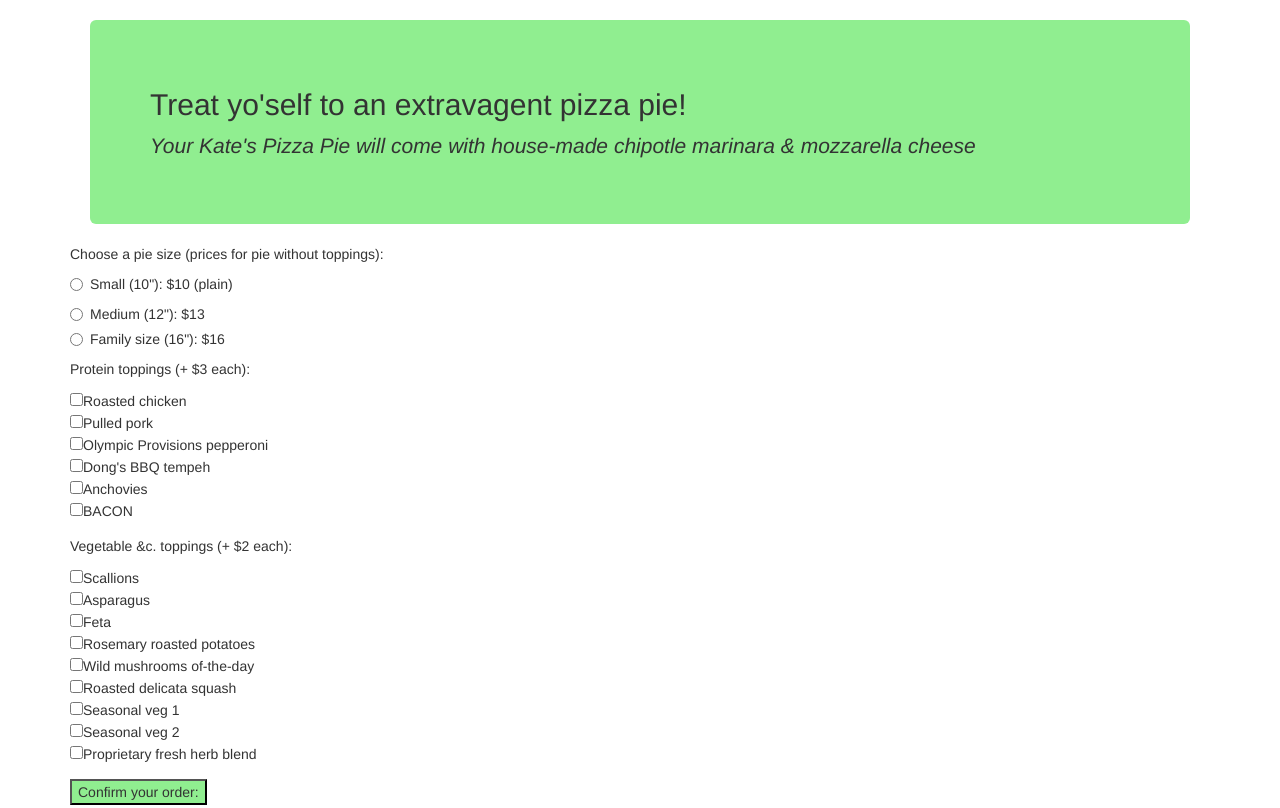
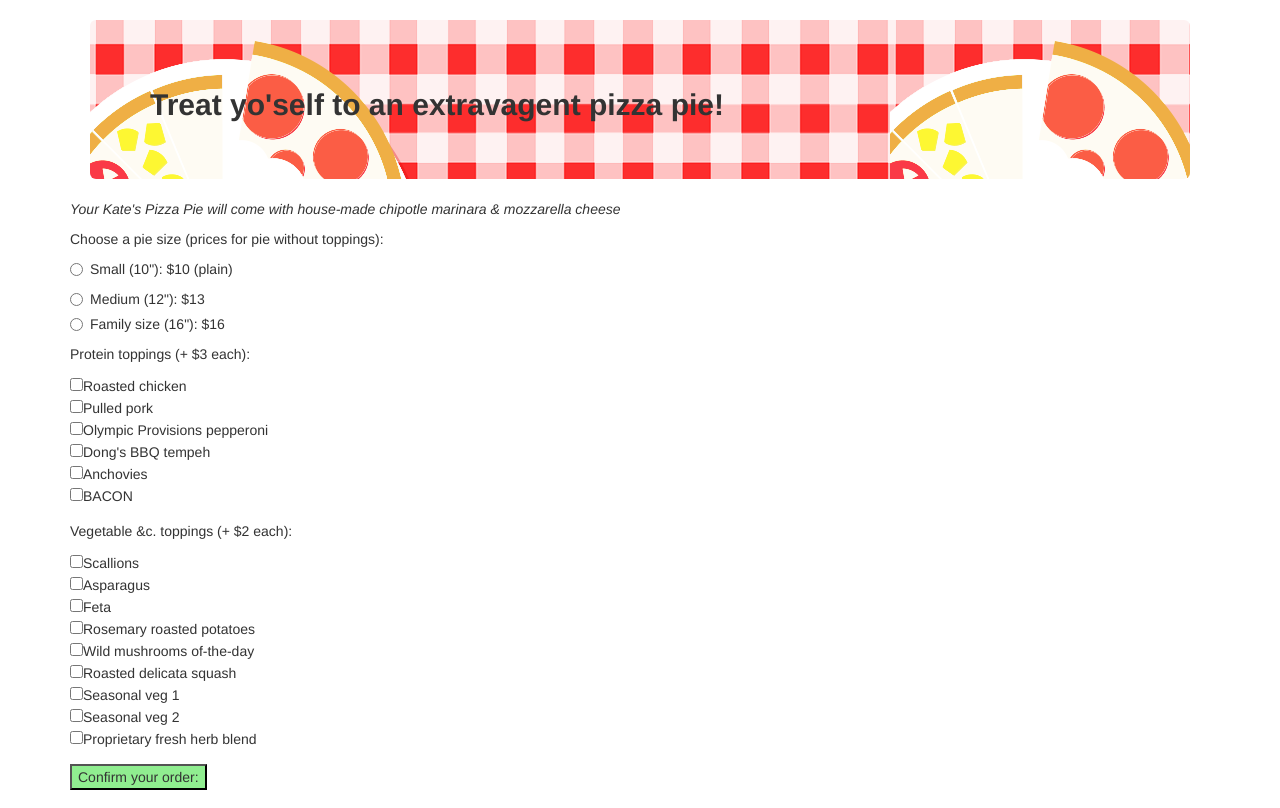
Before and after one commit to letha-lillie/pizza-pie, a plain HTML site: page index.html in a window 1280 px wide. Shown: the top 808 px of the page. Drawn offline with nearby package versions, Linux system fonts and the light colour scheme.

Commit message:
added pizza stying

```diff
--- a/css/styles.css
+++ b/css/styles.css
@@ -6,8 +6,14 @@
 }
 .jumbotron {
   margin: 20px;
-  background-color: #90EE90;
+  background-image: url("img/pizza_pic.png");
+  background-blend-mode:hard-light;
+  /* background-color: #90EE90; */
 }
+h2 {
+  font-weight: bold;
+}
+
 button {
   background-color: #90EE90;
 }
--- a/index.html
+++ b/index.html
@@ -15,10 +15,11 @@
   <div class="container">
     <div class="jumbotron">
       <h2>Treat yo'self to an extravagent pizza pie!</h2>
-      <p><i>Your Kate's Pizza Pie will come with house-made chipotle marinara & mozzarella cheese</i></p>
+
     </div>
     <form id="pizza_pie">
       <div class="form-group">
+        <p><i>Your Kate's Pizza Pie will come with house-made chipotle marinara & mozzarella cheese</i></p>
         <p>Choose a pie size (prices for pie without toppings):</p>
         <div class="radio">
           <label>
```
Also changed, not shown: css/img/pizza_pic.png (added).
